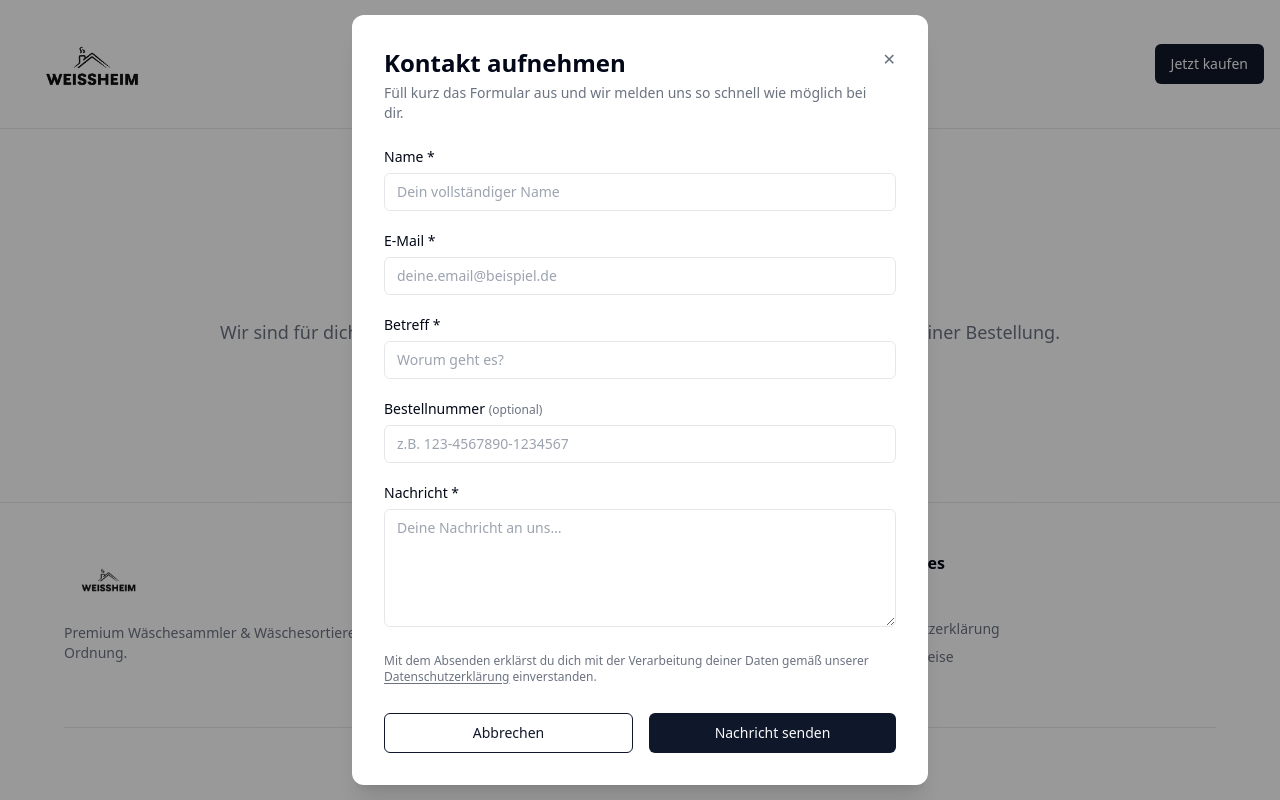
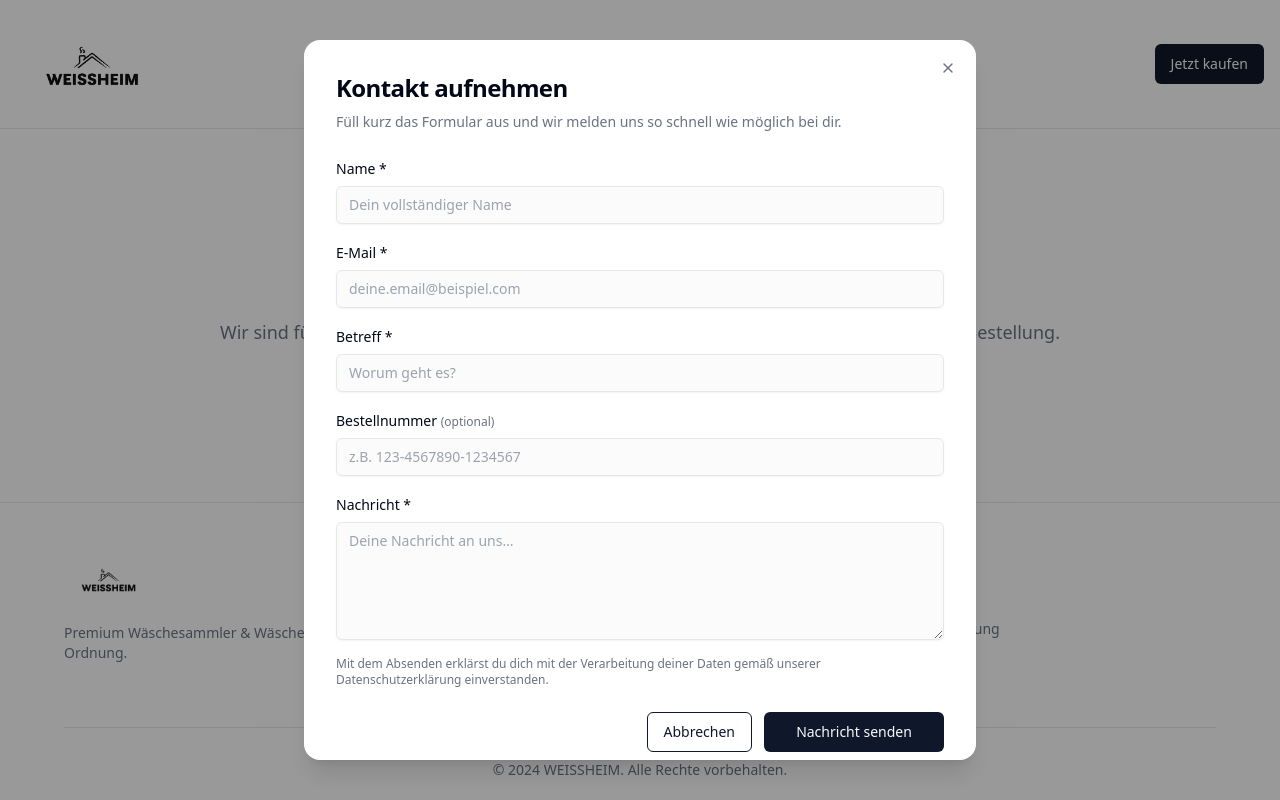
Before and after one commit to arvaskestanegbr-coder/weissheim-website, a React (Vite) app in the folder web/: page / in a window 1280 px wide. Both pictures are taken after a click on the button "Kontakt aufnehmen". Shown: the part 2983-3783 px from the top of the page. Built offline with nearby package versions, Linux system fonts and the light colour scheme.

Commit message:
Use custom modal + fix Web3Forms success UI

```diff
--- a/web/public/startseite/index.html
+++ b/web/public/startseite/index.html
@@ -5,7 +5,7 @@
     <title>Weiterleitung zur WEISSHEIM Startseite…</title>
     <!-- Sofortige Weiterleitung auf die eigentliche Startseite -->
     <meta http-equiv="refresh" content="0; url='/'" />
-  <meta name="robots" content="noindex">
+    <meta name="robots" content="noindex" />
   </head>
   <body>
     <p>
--- a/web/src/components/ContactForm.tsx
+++ b/web/src/components/ContactForm.tsx
@@ -1,134 +1,142 @@
-import React, { useState } from "react";
 import type { FormEvent } from "react";
+import React, { useRef, useState } from "react";
 import { Button } from "./ui/button";
-import { CheckCircle2, Loader2, XCircle } from "lucide-react";
+import { Loader2, CheckCircle2, XCircle, X } from "lucide-react";
 
 type ContactFormProps = {
   open: boolean;
   onOpenChange: (open: boolean) => void;
 };
 
-type SubmitStatus = "idle" | "success" | "error";
-
 const ContactForm: React.FC<ContactFormProps> = ({ open, onOpenChange }) => {
   const [isSubmitting, setIsSubmitting] = useState(false);
-  const [status, setStatus] = useState<SubmitStatus>("idle");
-  const [errorMessage, setErrorMessage] = useState("");
+  const [isSuccess, setIsSuccess] = useState(false);
+  const [error, setError] = useState<string | null>(null);
+  const formRef = useRef<HTMLFormElement | null>(null);
 
-  const handleClose = () => {
-    setStatus("idle");
-    setErrorMessage("");
-    setIsSubmitting(false);
-    onOpenChange(false);
-  };
+  const handleSubmit = async (event: FormEvent<HTMLFormElement>) => {
+    event.preventDefault();
 
-  const handleSubmit = async (e: FormEvent<HTMLFormElement>) => {
-    e.preventDefault();
     setIsSubmitting(true);
-    setStatus("idle");
-    setErrorMessage("");
+    setError(null);
+    setIsSuccess(false);
 
-    const form = e.currentTarget;
+    const form = event.currentTarget;
     const formData = new FormData(form);
 
-    const payload = {
-      access_key: "fccdc043-113c-450f-bf35-0cd834fa864e",
-      name: formData.get("name"),
-      email: formData.get("email"),
-      subject: formData.get("subject"),
-      order_number: formData.get("orderNumber"),
-      message: formData.get("message"),
-    };
+    // Web3Forms Access Key
+    formData.set("access_key", "fccdc043-113c-450f-bf35-0cd834fa864e");
+    // optionale Zusatzinfos
+    formData.set("from_name", "WEISSHEIM Kontaktformular");
+    formData.set("subject", "Neue Anfrage über weissheim.com");
+
+    const object = Object.fromEntries(formData.entries());
+    const jsonBody = JSON.stringify(object);
 
     try {
-      const res = await fetch("https://api.web3forms.com/submit", {
+      const response = await fetch("https://api.web3forms.com/submit", {
         method: "POST",
         headers: {
           "Content-Type": "application/json",
           Accept: "application/json",
         },
-        body: JSON.stringify(payload),
+        body: jsonBody,
       });
 
-      const json = await res.json();
+      let result: any = null;
+      try {
+        result = await response.json();
+      } catch {
+        // ignorieren, falls mal kein JSON zurückkommt
+      }
 
-      if (res.ok && json.success) {
-        setStatus("success");
+      if (response.ok) {
+        // ✅ erfolgreich
+        setIsSuccess(true);
+        setError(null);
         form.reset();
       } else {
-        console.error("Web3Forms response:", json);
-        setStatus("error");
-        setErrorMessage(
-          "Leider hat das Senden nicht geklappt. Bitte probier es später noch einmal oder schreib uns direkt an info@weissheim.com."
+        const message =
+          result?.message ??
+          "Es ist ein Fehler aufgetreten. Bitte versuch es später noch einmal.";
+        setError(message);
+        setIsSuccess(false);
+      }
+    } catch (err) {
+      console.error(err);
+      setError(
+        "Es ist ein Fehler aufgetreten. Bitte versuch es später noch einmal."
       );
-      }
-    } catch (error) {
-      console.error(error);
-      setStatus("error");
-      setErrorMessage(
-        "Leider hat das Senden nicht geklappt. Bitte probier es später noch einmal oder schreib uns direkt an info@weissheim.com."
-      );
+      setIsSuccess(false);
     } finally {
       setIsSubmitting(false);
     }
   };
 
-  // Wenn nicht geöffnet, rendert die Komponente gar nichts
+  const handleClose = () => {
+    setIsSuccess(false);
+    setError(null);
+    setIsSubmitting(false);
+    formRef.current?.reset();
+    onOpenChange(false);
+  };
+
   if (!open) return null;
 
   return (
-    <div
-      className="fixed inset-0 z-50 flex items-center justify-center bg-black/40"
-      aria-modal="true"
-      role="dialog"
+    <div className="fixed inset-0 z-50 flex items-center justify-center bg-black/40 px-4">
+      <div className="relative max-h-[90vh] w-full max-w-2xl overflow-y-auto rounded-2xl bg-background p-6 shadow-xl md:p-8">
+        {/* Close-Button */}
+        <button
+          type="button"
+          onClick={handleClose}
+          className="absolute right-4 top-4 rounded-full p-1 text-muted-foreground hover:bg-muted"
+          aria-label="Dialog schließen"
         >
-      <div className="bg-background text-foreground rounded-xl shadow-xl max-w-xl w-full mx-4">
-        {status === "success" ? (
-          // ✅ Erfolgsansicht mit grünem Haken
-          <div className="p-8 flex flex-col items-center text-center gap-4">
-            <CheckCircle2 className="w-16 h-16 text-green-500" />
-            <h2 className="text-2xl font-semibold">
-              Danke für deine Nachricht!
-            </h2>
-            <p className="text-muted-foreground">
-              Wir haben deine Anfrage erhalten und melden uns in der Regel
-              innerhalb von{" "}
-              <span className="font-medium text-foreground">
-                24–48 Stunden
-              </span>{" "}
-              bei dir.
-            </p>
-            <Button className="mt-2" onClick={handleClose}>
-              Fenster schließen
-            </Button>
-          </div>
-        ) : (
-          <div className="p-8">
-            <div className="flex items-start justify-between mb-6">
-              <div>
-                <h2 className="text-2xl font-semibold mb-1">
+          <X className="h-4 w-4" />
+        </button>
+
+        <div className="mb-6 space-y-2 pr-8">
+          <h2 className="text-2xl font-semibold tracking-tight">
             Kontakt aufnehmen
           </h2>
           <p className="text-sm text-muted-foreground">
-                  Füll kurz das Formular aus und wir melden uns so schnell wie
-                  möglich bei dir.
+            Füll kurz das Formular aus und wir melden uns so schnell wie möglich
+            bei dir.
           </p>
         </div>
-              <button
-                type="button"
-                onClick={handleClose}
-                className="text-muted-foreground hover:text-foreground"
-                aria-label="Schließen"
-              >
-                ✕
-              </button>
+
+        {/* Erfolg */}
+        {isSuccess && (
+          <div className="mb-4 flex items-start gap-3 rounded-lg border border-emerald-300 bg-emerald-50 px-4 py-3 text-sm text-emerald-900">
+            <CheckCircle2 className="mt-0.5 h-5 w-5 text-emerald-500" />
+            <div>
+              <p className="font-semibold">Danke für deine Nachricht!</p>
+              <p>
+                Wir haben deine Anfrage erhalten und melden uns innerhalb der
+                nächsten 24–48 Stunden bei dir.
+              </p>
             </div>
+          </div>
+        )}
 
-            <form className="space-y-5" onSubmit={handleSubmit}>
+        {/* Fehler */}
+        {error && !isSuccess && (
+          <div className="mb-4 flex items-start gap-3 rounded-lg border border-red-300 bg-red-50 px-4 py-3 text-sm text-red-900">
+            <XCircle className="mt-0.5 h-5 w-5 text-red-500" />
+            <div>
+              <p className="font-semibold">Upsi, da ist etwas schiefgelaufen.</p>
+              <p>{error}</p>
+            </div>
+          </div>
+        )}
+
+        <form ref={formRef} onSubmit={handleSubmit} className="space-y-4">
+          {/* Name */}
           <div className="space-y-1.5">
             <label
               htmlFor="name"
-                  className="block text-sm font-medium text-foreground"
+              className="text-sm font-medium text-foreground"
             >
               Name *
             </label>
@@ -137,14 +145,16 @@ const ContactForm: React.FC<ContactFormProps> = ({ open, onOpenChange }) => {
               name="name"
               required
               placeholder="Dein vollständiger Name"
-                  className="w-full rounded-md border border-input bg-background px-3 py-2 text-sm outline-none focus:ring-2 focus:ring-primary focus:border-primary"
+              disabled={isSubmitting}
+              className="mt-1 block w-full rounded-md border border-input bg-muted/40 px-3 py-2 text-sm text-foreground shadow-sm outline-none ring-offset-background focus-visible:ring-2 focus-visible:ring-primary focus-visible:ring-offset-2"
             />
           </div>
 
+          {/* E-Mail */}
           <div className="space-y-1.5">
             <label
               htmlFor="email"
-                  className="block text-sm font-medium text-foreground"
+              className="text-sm font-medium text-foreground"
             >
               E-Mail *
             </label>
@@ -153,49 +163,52 @@ const ContactForm: React.FC<ContactFormProps> = ({ open, onOpenChange }) => {
               name="email"
               type="email"
               required
-                  placeholder="deine.email@beispiel.de"
-                  className="w-full rounded-md border border-input bg-background px-3 py-2 text-sm outline-none focus:ring-2 focus:ring-primary focus:border-primary"
+              placeholder="deine.email@beispiel.com"
+              disabled={isSubmitting}
+              className="mt-1 block w-full rounded-md border border-input bg-muted/40 px-3 py-2 text-sm text-foreground shadow-sm outline-none ring-offset-background focus-visible:ring-2 focus-visible:ring-primary focus-visible:ring-offset-2"
             />
           </div>
 
+          {/* Betreff */}
           <div className="space-y-1.5">
             <label
-                  htmlFor="subject"
-                  className="block text-sm font-medium text-foreground"
+              htmlFor="topic"
+              className="text-sm font-medium text-foreground"
             >
               Betreff *
             </label>
             <input
-                  id="subject"
-                  name="subject"
+              id="topic"
+              name="topic"
               required
               placeholder="Worum geht es?"
-                  className="w-full rounded-md border border-input bg-background px-3 py-2 text-sm outline-none focus:ring-2 focus:ring-primary focus:border-primary"
+              disabled={isSubmitting}
+              className="mt-1 block w-full rounded-md border border-input bg-muted/40 px-3 py-2 text-sm text-foreground shadow-sm outline-none ring-offset-background focus-visible:ring-2 focus-visible:ring-primary focus-visible:ring-offset-2"
             />
           </div>
 
+          {/* Bestellnummer */}
           <div className="space-y-1.5">
             <label
-                  htmlFor="orderNumber"
-                  className="block text-sm font-medium text-foreground"
+              htmlFor="order"
+              className="text-sm font-medium text-foreground"
             >
-                  Bestellnummer{" "}
-                  <span className="text-xs text-muted-foreground">
-                    (optional)
-                  </span>
+              Bestellnummer <span className="text-xs text-muted-foreground">(optional)</span>
             </label>
             <input
-                  id="orderNumber"
-                  name="orderNumber"
+              id="order"
+              name="order_number"
               placeholder="z.B. 123-4567890-1234567"
-                  className="w-full rounded-md border border-input bg-background px-3 py-2 text-sm outline-none focus:ring-2 focus:ring-primary focus:border-primary"
+              disabled={isSubmitting}
+              className="mt-1 block w-full rounded-md border border-input bg-muted/40 px-3 py-2 text-sm text-foreground shadow-sm outline-none ring-offset-background focus-visible:ring-2 focus-visible:ring-primary focus-visible:ring-offset-2"
             />
           </div>
 
+          {/* Nachricht */}
           <div className="space-y-1.5">
             <label
               htmlFor="message"
-                  className="block text-sm font-medium text-foreground"
+              className="text-sm font-medium text-foreground"
             >
               Nachricht *
             </label>
@@ -205,55 +218,41 @@ const ContactForm: React.FC<ContactFormProps> = ({ open, onOpenChange }) => {
               required
               rows={5}
               placeholder="Deine Nachricht an uns…"
-                  className="w-full rounded-md border border-input bg-background px-3 py-2 text-sm outline-none focus:ring-2 focus:ring-primary focus:border-primary resize-y"
+              disabled={isSubmitting}
+              className="mt-1 block w-full resize-y rounded-md border border-input bg-muted/40 px-3 py-2 text-sm text-foreground shadow-sm outline-none ring-offset-background focus-visible:ring-2 focus-visible:ring-primary focus-visible:ring-offset-2"
             />
           </div>
 
           <p className="text-xs text-muted-foreground">
-                Mit dem Absenden erklärst du dich mit der Verarbeitung deiner
-                Daten gemäß unserer{" "}
-                <a
-                  href="/datenschutz"
-                  target="_blank"
-                  rel="noreferrer"
-                  className="underline underline-offset-2 hover:text-primary"
-                >
-                  Datenschutzerklärung
-                </a>{" "}
-                einverstanden.
+            Mit dem Absenden erklärst du dich mit der Verarbeitung deiner Daten
+            gemäß unserer Datenschutzerklärung einverstanden.
           </p>
 
-              {status === "error" && (
-                <div className="flex items-start gap-2 text-sm text-red-600 bg-red-50 border border-red-200 rounded-md px-3 py-2">
-                  <XCircle className="w-4 h-4 mt-0.5" />
-                  <span>{errorMessage}</span>
-                </div>
-              )}
-
-              <div className="flex items-center justify-between gap-4 pt-2">
+          <div className="flex justify-end gap-3 pt-2">
             <Button
               type="button"
               variant="outline"
               onClick={handleClose}
-                  className="flex-1"
               disabled={isSubmitting}
             >
               Abbrechen
             </Button>
             <Button
               type="submit"
-                  className="flex-1"
               disabled={isSubmitting}
+              className="min-w-[180px]"
             >
               {isSubmitting && (
                 <Loader2 className="mr-2 h-4 w-4 animate-spin" />
               )}
-                  Nachricht senden
+              {isSubmitting
+                ? "Wird gesendet…"
+                : isSuccess
+                ? "Nachricht gesendet"
+                : "Nachricht senden"}
             </Button>
           </div>
         </form>
-          </div>
-        )}
       </div>
     </div>
   );
```
Also changed, not shown: 6 other files (tests, documents, lock files or other folders). Lines whose indentation alone changed are shown as unchanged.
